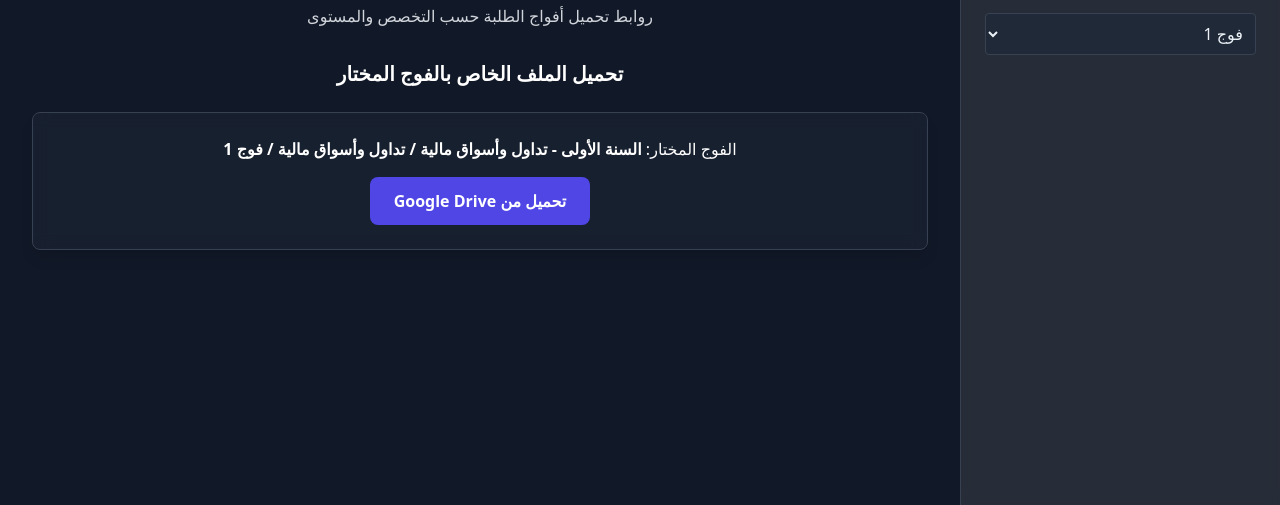
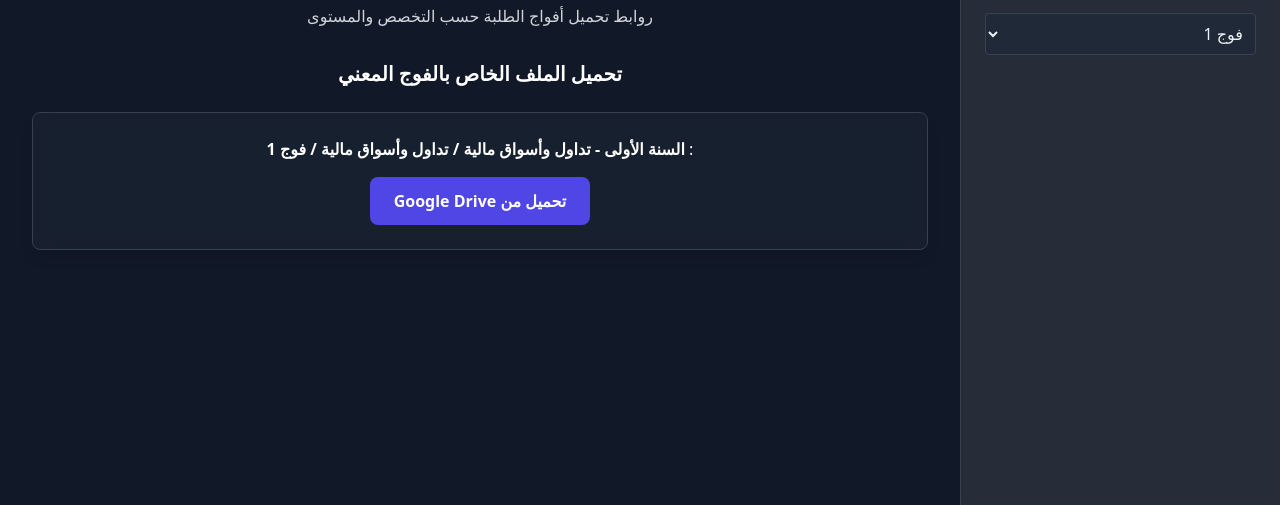
Before and after one commit to depart-economie/telechargement-groupes, a plain HTML site: page index.html in a window 1280 px wide. Shown: the part 295-800 px from the top of the page. Drawn offline with nearby package versions, Linux system fonts and the light colour scheme.

Commit message:
Update index.html

```diff
--- a/index.html
+++ b/index.html
@@ -41,10 +41,10 @@
     </div>
 
     <div class="max-w-4xl w-full mx-auto">
-      <h2 class="text-xl font-bold mb-6 text-center">تحميل الملف الخاص بالفوج المختار</h2>
+      <h2 class="text-xl font-bold mb-6 text-center">تحميل الملف الخاص بالفوج المعني</h2>
 
       <div class="p-6 glass rounded-lg border border-gray-700 text-center shadow-lg bg-gray-800/50 backdrop-blur">
-        <p>الفوج المختار: <strong id="currentCohortLabel">-</strong></p>
+        <p>: <strong id="currentCohortLabel">-</strong></p>
         <div class="mt-4">
           <a id="downloadLink" href="#" target="_blank"
              class="inline-block px-6 py-3 bg-indigo-600 hover:bg-indigo-500 rounded-lg text-white font-semibold transition">
```
